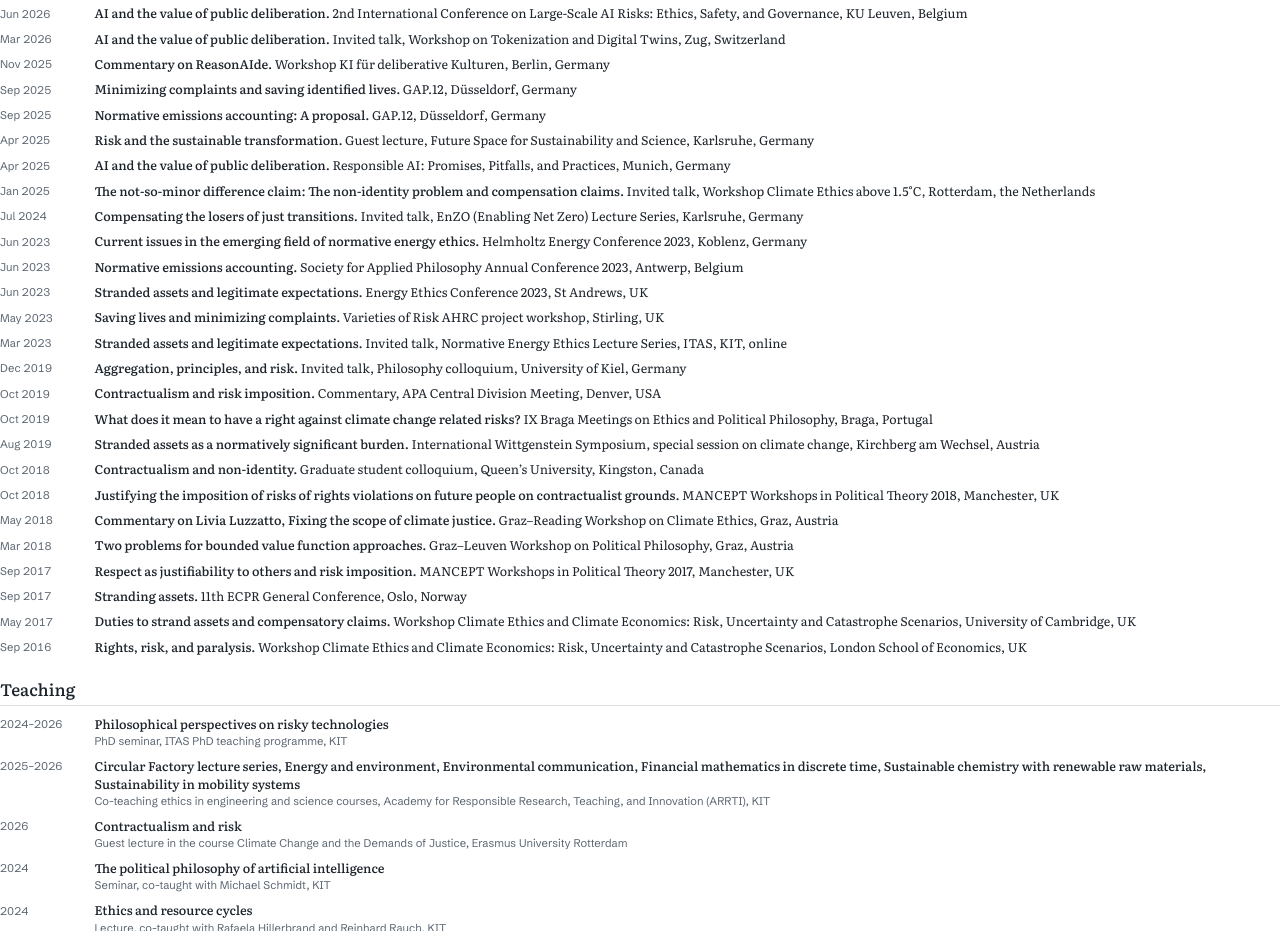
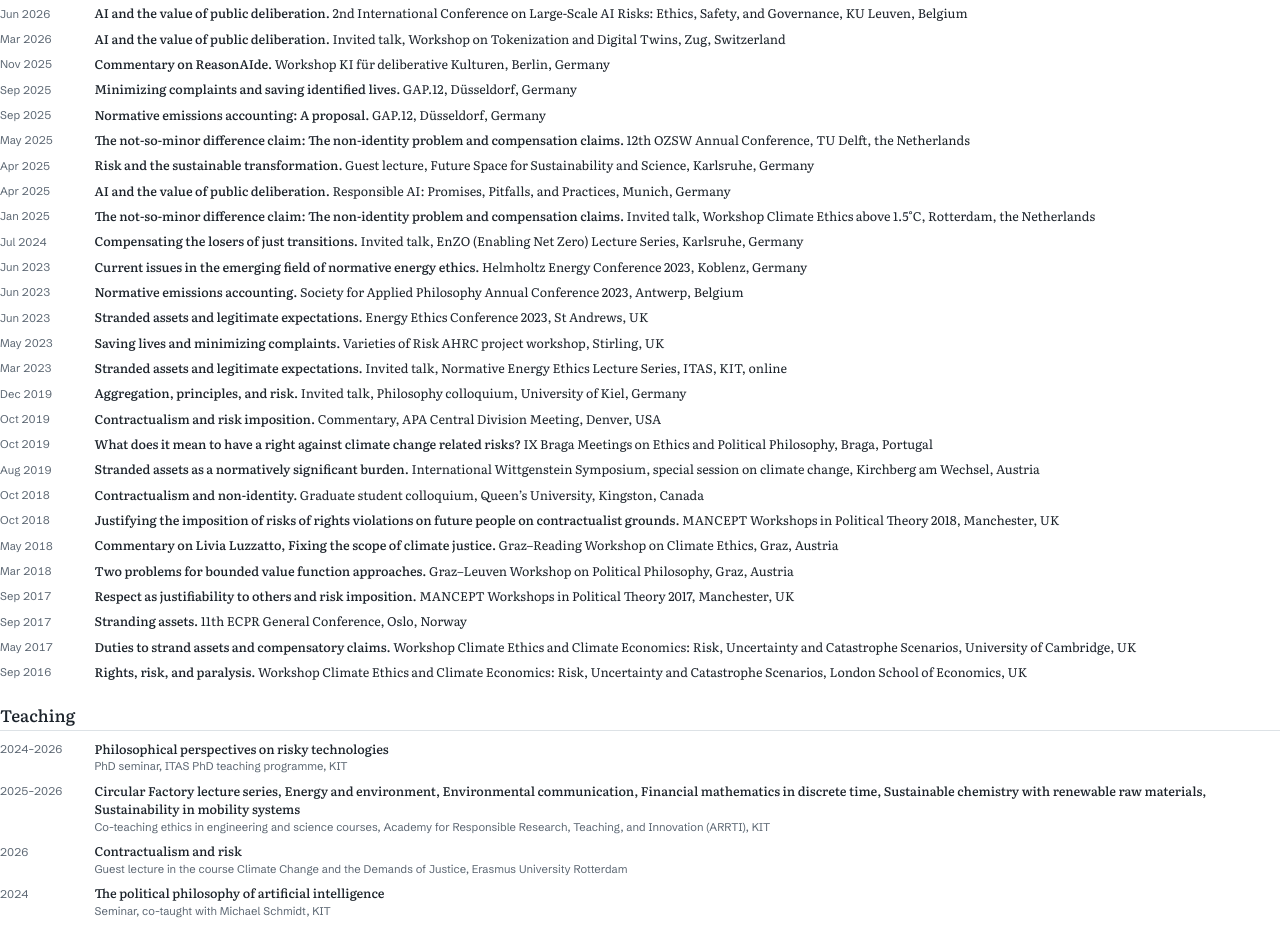
Before and after one commit to eikeduevelgh/homepage, a plain HTML site: page _source/cv.html in a window 1280 px wide. Shown: the part 1727-2658 px from the top of the page. Drawn offline with Linux system fonts and the light colour scheme.

Commit message:
Recent talks: OZSW Annual Conference 2025, TU Delft; CV updated
Co-Authored-By: Claude Opus 5.5 <noreply@anthropic.com>
Claude-Session: https://claude.ai/code/session_014Djmi4Ssn68b6TN66oN8WU

```diff
--- a/_source/cv.html
+++ b/_source/cv.html
@@ -180,6 +180,7 @@
     <li><span class="when">Nov 2025</span><span class="what"><span class="t">Commentary on ReasonAIde.</span> Workshop KI für deliberative Kulturen, Berlin, Germany</span></li>
     <li><span class="when">Sep 2025</span><span class="what"><span class="t">Minimizing complaints and saving identified lives.</span> GAP.12, Düsseldorf, Germany</span></li>
     <li><span class="when">Sep 2025</span><span class="what"><span class="t">Normative emissions accounting: A proposal.</span> GAP.12, Düsseldorf, Germany</span></li>
+    <li><span class="when">May 2025</span><span class="what"><span class="t">The not-so-minor difference claim: The non-identity problem and compensation claims.</span> 12th OZSW Annual Conference, TU Delft, the Netherlands</span></li>
     <li><span class="when">Apr 2025</span><span class="what"><span class="t">Risk and the sustainable transformation.</span> Guest lecture, Future Space for Sustainability and Science, Karlsruhe, Germany</span></li>
     <li><span class="when">Apr 2025</span><span class="what"><span class="t">AI and the value of public deliberation.</span> Responsible AI: Promises, Pitfalls, and Practices, Munich, Germany</span></li>
     <li><span class="when">Jan 2025</span><span class="what"><span class="t">The not-so-minor difference claim: The non-identity problem and compensation claims.</span> Invited talk, Workshop Climate Ethics above 1.5°C, Rotterdam, the Netherlands</span></li>
```
Also changed, not shown: index.html (+1 -0 lines), 1 other file.
